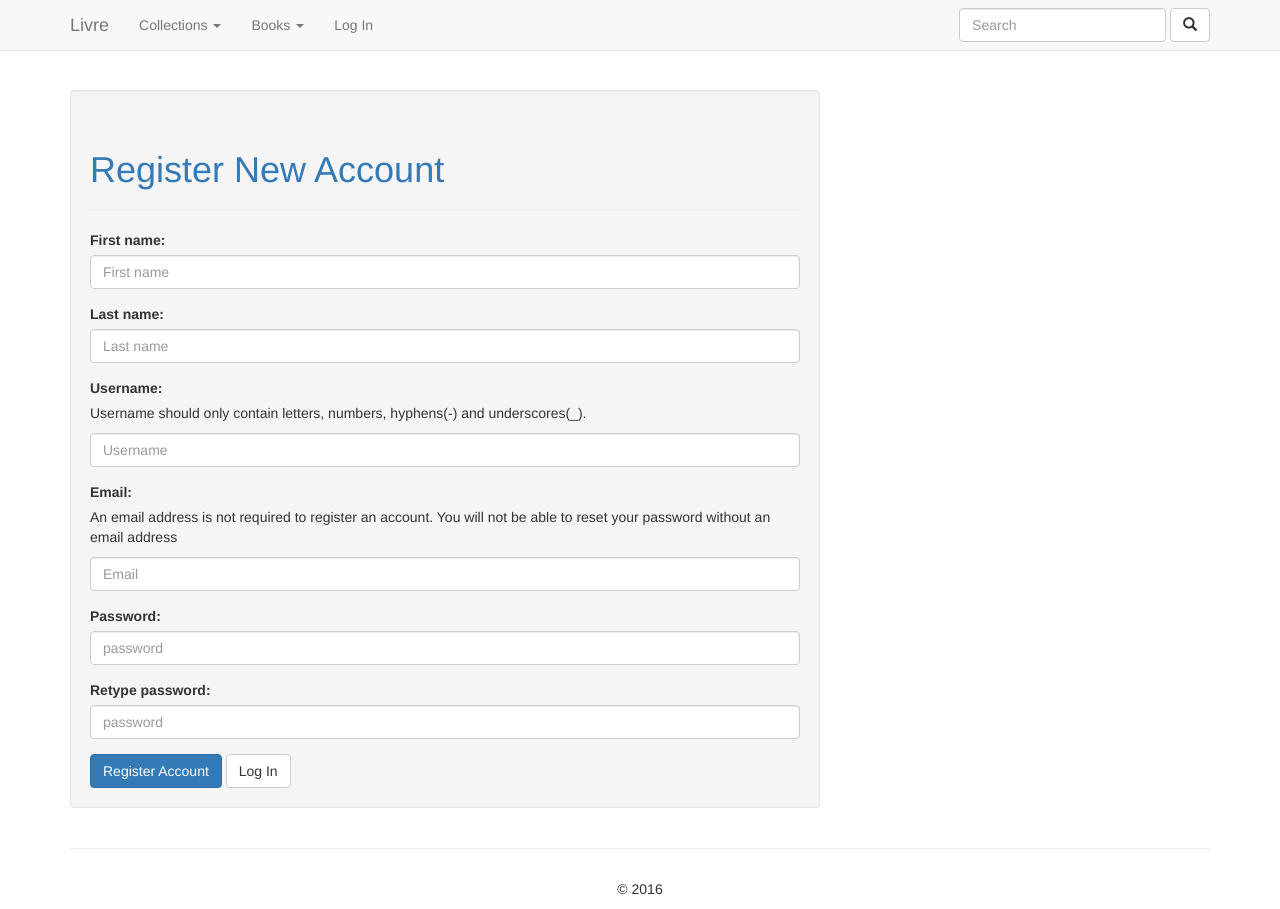
After one commit to tony-joseph/livre, a Django app: page /accounts/register/ in a window 1280 px wide. The commit adds this page. Run offline with Django 3.2, Linux system fonts and the light colour scheme; parts of the project's set-up code (start-up, migrations or seed data) failed here and were passed over; some libraries are stand-ins or nearby versions.

Commit message:
Adds user registration
- Adds user registration view.
- Adds user registration configuration to config.py

```diff
--- a/accounts/forms.py
+++ b/accounts/forms.py
@@ -1,6 +1,36 @@
 from django import forms
 
 from .models import GENDER_CHOICES
+
+
+class RegisterForm(forms.Form):
+    first_name = forms.CharField(label='First name:', max_length=20, widget=forms.TextInput(attrs={
+        'class': 'form-control',
+        'required': 'required',
+        'placeholder': 'First name'
+    }))
+    last_name = forms.CharField(label='Last name:', max_length=20, widget=forms.TextInput(attrs={
+        'class': 'form-control',
+        'required': 'required',
+        'placeholder': 'Last name'
+    }))
+    username = forms.SlugField(label='Username:', max_length=16, min_length=4, widget=forms.TextInput(attrs={
+        'class': 'form-control',
+        'required': 'required',
+        'placeholder': 'Username'
+    }))
+    email = forms.EmailField(label='Email:', widget=forms.EmailInput(attrs={
+        'class': 'form-control',
+        'placeholder': 'Email',
+    }), required=False)
+    password = forms.CharField(label='Password:', max_length=32, min_length=6, widget=forms.PasswordInput(attrs={
+        'class': 'form-control',
+        'placeholder': 'password',
+        'required': 'required',
+    }))
+    confirm_password = forms.CharField(label='Retype password:', max_length=32, min_length=6, widget=forms.PasswordInput(
+        attrs={'class': 'form-control', 'placeholder': 'password', 'required': 'required',}
+    ))
 
 
 class LoginForm(forms.Form):
--- a/accounts/templates/accounts/login.html
+++ b/accounts/templates/accounts/login.html
@@ -23,6 +23,7 @@
             </div>
             <p><a href="{% url 'password_reset' %}">Forgot Password?</a></p>
             <button type="submit" class="btn btn-primary">Log In</button>
+            <a href="{% url 'register' %}" class="btn btn-default">Register New Account</a>
         </form>
     </div>
 </div>
--- /dev/null
+++ b/accounts/templates/accounts/register.html
@@ -0,0 +1,51 @@
+{% extends 'layouts/site-layout.html' %}
+
+{% block head %}
+<title>Register New Account | {{ SITE_CONFIG.SITE_NAME }}</title>
+{% endblock head %}
+
+{% block content %}
+<div class="well">
+<div class="page-header">
+    <h1 class="text-primary">Register New Account</h1>
+</div>
+<form action="" method="post">
+    {% include 'includes/message-alert.html' %}
+    {% csrf_token %}
+    <div class="form-group{% if form.first_name.errors %} has-error{% endif %}">
+        <label for="id_first_name">{{ form.first_name.label }}</label>
+        {% if form.first_name.errors %}<p class="text-danger">{{ form.first_name.errors.as_text }}</p>{% endif %}
+        {{ form.first_name }}
+    </div>
+    <div class="form-group{% if form.last_name.errors %} has-error{% endif %}">
+        <label for="id_last_name">{{ form.last_name.label }}</label>
+        {% if form.last_name.errors %}<p class="text-danger">{{ form.last_name.errors.as_text }}</p>{% endif %}
+        {{ form.last_name }}
+    </div>
+    <div class="form-group{% if form.username.errors %} has-error{% endif %}">
+        <label for="id_username">{{ form.username.label }}</label>
+        <p>Username should only contain letters, numbers, hyphens(-) and underscores(_).</p>
+        {% if form.username.errors %}<p class="text-danger">{{ form.username.errors.as_text }}</p>{% endif %}
+        {{ form.username }}
+    </div>
+    <div class="form-group{% if form.email.errors %} has-error{% endif %}">
+        <label for="id_email">{{ form.email.label }}</label>
+        <p>An email address is not required to register an account. You will not be able to reset your password without an email address</p>
+        {% if form.email.errors %}<p class="text-danger">{{ form.email.errors.as_text }}</p>{% endif %}
+        {{ form.email }}
+    </div>
+    <div class="form-group{% if form.password.errors %} has-error{% endif %}">
+        <label for="id_password">{{ form.password.label }}</label>
+        {% if form.password.errors %}<p class="text-danger">{{ form.password.errors.as_text }}</p>{% endif %}
+        {{ form.password }}
+    </div>
+    <div class="form-group{% if form.confirm_password.errors %} has-error{% endif %}">
+        <label for="id_confirm_password">{{ form.confirm_password.label }}</label>
+        {% if form.confirm_password.errors %}<p class="text-danger">{{ form.confirm_password.errors.as_text }}</p>{% endif %}
+        {{ form.confirm_password }}
+    </div>
+    <button type="submit" class="btn btn-primary">Register Account</button>
+    <a class="btn btn-default" href="{% url 'login' %}">Log In</a>
+</form>
+</div>
+{% endblock content %}
--- a/accounts/views.py
+++ b/accounts/views.py
@@ -11,8 +11,9 @@ from django.db import IntegrityError
 
 from .models import UserProfile
 from circulations.models import BookCirculation
-from .forms import LoginForm, ProfileForm, AddUserForm, RemoveUserForm
+from .forms import LoginForm, ProfileForm, AddUserForm, RemoveUserForm, RegisterForm
 from .helpers import is_staff, is_admin
+from livre.config import ALLOW_USER_REGISTRATION
 
 
 def login_user(request):
@@ -43,6 +44,49 @@ def login_user(request):
         'next': request.GET.get('next'),
     }
     return render(request, 'accounts/login.html', context)
+
+
+def register(request):
+    """ View to register a normal user account.
+    """
+
+    if not ALLOW_USER_REGISTRATION:
+        return render(request, 'accounts/registration-not-allowed.html')
+
+    if request.method == 'POST':
+        form = RegisterForm(request.POST)
+        if form.is_valid():
+            first_name = form.cleaned_data['first_name']
+            last_name = form.cleaned_data['last_name']
+            username = form.cleaned_data['username'].lower()
+            email = form.cleaned_data['email']
+            password = form.cleaned_data['password']
+            confirm_password = form.cleaned_data['confirm_password']
+
+            if password == confirm_password:
+                try:
+                    user = User.objects.create_user(
+                        username=username,
+                        email=email,
+                        password=password,
+                        first_name=first_name,
+                        last_name=last_name,
+                    )
+                except IntegrityError:
+                    messages.add_message(request, messages.ERROR, "This username is not available.")
+                else:
+                    messages.add_message(request, messages.SUCCESS,
+                                         "Registration successful. Please log in to continue")
+                    return redirect(reverse('login'))
+            else:
+                messages.add_message(request, messages.ERROR, "Password do not match. Please check.")
+    else:
+        form = RegisterForm()
+
+    context = {
+        'form': form,
+    }
+    return render(request, 'accounts/register.html', context)
 
 
 @login_required
--- a/livre/config.py
+++ b/livre/config.py
@@ -22,6 +22,11 @@ FINE_PER_DAY = 0.0
 CURRENCY = 'INR'
 
 
+# Accounts configuration
+
+ALLOW_USER_REGISTRATION = True
+
+
 # Website configuration
 
 SITE_CONFIG = {
--- a/livre/urls.py
+++ b/livre/urls.py
@@ -33,6 +33,8 @@ urlpatterns = [
     url(r'^accounts/logout/$', auth_views.logout, {
         'template_name': 'accounts/logout.html',
     }, name='logout'),
+
+    url(r'^accounts/register/$', accounts_views.register, name='register'),
 
     url(r'^accounts/password-change/$', auth_views.password_change, {
         'template_name': 'accounts/password-change.html',
```
Also changed, not shown: accounts/templates/accounts/registration-not-allowed.html (added, +13 -0 lines).
